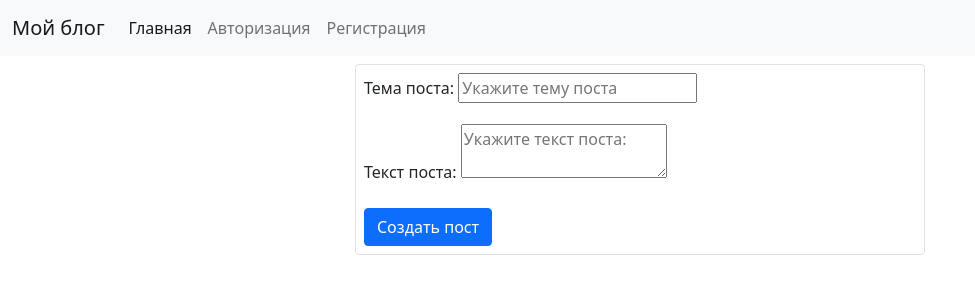
After one commit to Pashka221/MVC_Project_04, a PHP site: template views/post.php in a window 1280 px wide. The commit adds this page. Shown: the top 300 px of the page, without its empty margins (0-975 px from the left). Run offline with PHP 8.4, Linux system fonts and the light colour scheme; the template is opened without the code that fills it, so the values that code supplies are empty.

Commit message:
1.0.8 Создание постов  - Not work

```diff
--- a/route.php
+++ b/route.php
@@ -10,3 +10,6 @@ Route::post('/register', [UserController::class, 'registerPost']);
 
 Route::get('/login', [UserController::class, 'login']);
 Route::post('/login', [UserController::class, 'loginPost']);
+
+Route::get('/post', [UserController::class, 'post']);
+Route::post('/post', [UserController::class, 'postPost']);
--- a/views/index.php
+++ b/views/index.php
@@ -9,6 +9,7 @@
 <ul>
     <li><a href="/login">Авторизация</a></li>
     <li><a href="/register">Регистрация</a></li>
+    <li><a href="/post">Создать пост</a></li>
 </ul>
 <?php
 @include_once 'footer.php'
--- /dev/null
+++ b/views/post.php
@@ -0,0 +1,27 @@
+<?php
+$title = 'Создание поста в системе в системе';
+@include_once __DIR__ . '/../header.php';
+?>
+
+    <div class="container">
+        <div class="row">
+            <div class="col"></div>
+            <div class="col-6 border border-1 rounded-2 mt-2 p-2">
+                <form action="" method="POST">
+                    <div class="mb-3">
+                        <label for="inputLogin" class="form-label">Тема поста:</label>
+                        <input type="text" name="name"  id="inputLogin" placeholder="Укажите тему поста" required>
+                    </div>
+                    <div class="mb-3">
+                        <label for="inputPassword" class="form-label">Текст поста:</label>
+                        <textarea type="password" name="descriptions"  id="inputPassword" placeholder="Укажите текст поста:" required></textarea>
+                    </div>
+                    <button type="submit" class="btn btn-primary">Создать пост</button>
+                </form>
+            </div>
+            <div class="col"></div>
+        </div>
+    </div>
+
+
+<?php @include_once __DIR__ . '/../footer.php'; ?>
```
Also changed, not shown: core/Controllers/PostContoller.php (added, +26 -0 lines), core/Controllers/PostController.php (deleted, +0 -8 lines).
